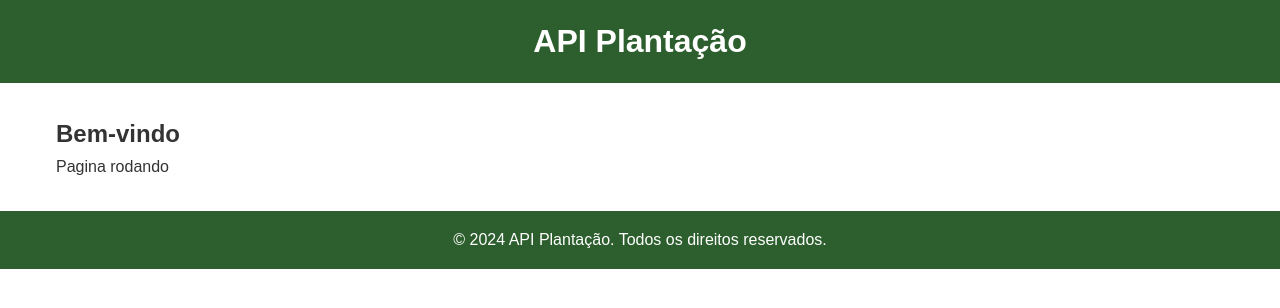
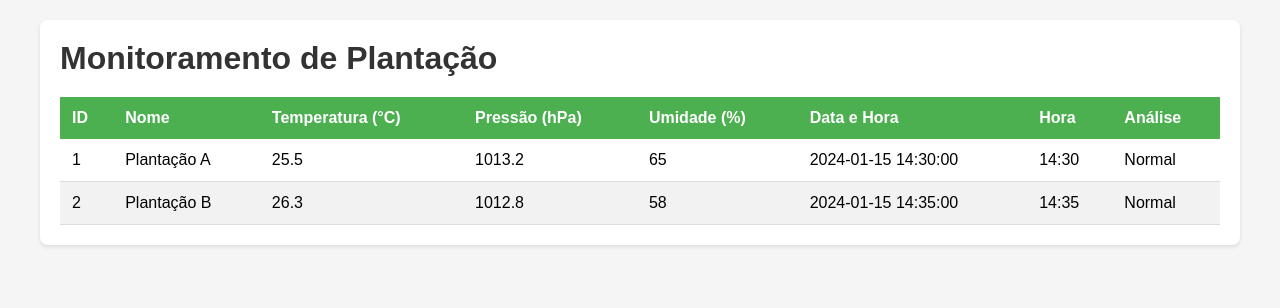
Before and after one commit to luccacldavila/API_LD_Planta-o, a Flask app: template API_Plantacao/templates/paginahome.html in a window 1280 px wide. Shown: the top 308 px of the page. Run offline with Flask 3, Linux system fonts and the light colour scheme; the template is opened without the code that fills it, so the values that code supplies are empty.

Commit message:
Página Html
Gerando página da aplicação

```diff
--- a/API_Plantacao/Modulos/Module.py
+++ b/API_Plantacao/Modulos/Module.py
@@ -0,0 +1,6 @@
+def recebervaloresexternos():
+    # Lógica para receber valores externos
+    pass
+def processarvaloresexternos():
+    # Lógica para processar os valores externos recebidos
+    pass
--- /dev/null
+++ b/API_Plantacao/Modulos/Rotas/service_routes.py
@@ -0,0 +1,3 @@
+def validar_rota(rotas):
+    if not rotas:
+        return False
--- a/API_Plantacao/Servicos/Services.py
+++ b/API_Plantacao/Servicos/Services.py
@@ -1,7 +1,3 @@
-temperatura = 0.0
-umidade = 0.0
-pressão = 0.0
-
 def atualizar_sensores(temp, umid, press):
     global temperatura, umidade, pressão
     temperatura = temp
--- /dev/null
+++ b/API_Plantacao/main.py
@@ -0,0 +1,4 @@
+import FlaskRoute as fr
+from Modulos.Rotas.service_routes import validar_rota
+from Servicos.Services import atualizar_sensores, validar_sensores, diganosticar_sensores
+from flask import Flask
--- a/API_Plantacao/templates/paginahome.html
+++ b/API_Plantacao/templates/paginahome.html
@@ -1,9 +1,9 @@
 <!DOCTYPE html>
-<html lang="en">
+<html lang="pt-BR">
 <head>
     <meta charset="UTF-8">
     <meta name="viewport" content="width=device-width, initial-scale=1.0">
-    <title>API Plantação</title>
+    <title>Plantação - Análise de Dados</title>
     <style>
         * {
             margin: 0;
@@ -13,44 +13,91 @@
 
         body {
             font-family: Arial, sans-serif;
-            line-height: 1.6;
-            color: #333;
+            background-color: #f5f5f5;
+            padding: 20px;
         }
 
-        header {
-            background-color: #2c5f2d;
-            color: white;
-            padding: 1rem;
-            text-align: center;
+        .container {
+            max-width: 1200px;
+            margin: 0 auto;
+            background-color: white;
+            padding: 20px;
+            border-radius: 8px;
+            box-shadow: 0 2px 4px rgba(0,0,0,0.1);
         }
 
-        main {
-            max-width: 1200px;
-            margin: 2rem auto;
-            padding: 0 1rem;
+        h1 {
+            color: #333;
+            margin-bottom: 20px;
         }
 
-        footer {
-            background-color: #2c5f2d;
+        table {
+            width: 100%;
+            border-collapse: collapse;
+        }
+
+        th {
+            background-color: #4CAF50;
             color: white;
-            text-align: center;
-            padding: 1rem;
-            margin-top: 2rem;
+            padding: 12px;
+            text-align: left;
+            font-weight: bold;
+        }
+
+        td {
+            padding: 12px;
+            border-bottom: 1px solid #ddd;
+        }
+
+        tr:hover {
+            background-color: #f9f9f9;
+        }
+
+        tr:nth-child(even) {
+            background-color: #f2f2f2;
         }
     </style>
 </head>
 <body>
-    <header>
-        <h1>API Plantação</h1>
-    </header>
+    <div class="container">
+        <h1>Monitoramento de Plantação</h1>
 
-    <main>
-        <h2>Bem-vindo</h2>
-        <p>Pagina rodando</p>
-    </main>
-
-    <footer>
-        <p>&copy; 2024 API Plantação. Todos os direitos reservados.</p>
-    </footer>
+        <table>
+            <thead>
+                <tr>
+                    <th>ID</th>
+                    <th>Nome</th>
+                    <th>Temperatura (°C)</th>
+                    <th>Pressão (hPa)</th>
+                    <th>Umidade (%)</th>
+                    <th>Data e Hora</th>
+                    <th>Hora</th>
+                    <th>Análise</th>
+                </tr>
+            </thead>
+            <tbody>
+                <tr>
+                    <td>1</td>
+                    <td>Plantação A</td>
+                    <td>25.5</td>
+                    <td>1013.2</td>
+                    <td>65</td>
+                    <td>2024-01-15 14:30:00</td>
+                    <td>14:30</td>
+                    <td>Normal</td>
+                </tr>
+                <tr>
+                    <td>2</td>
+                    <td>Plantação B</td>
+                    <td>26.3</td>
+                    <td>1012.8</td>
+                    <td>58</td>
+                    <td>2024-01-15 14:35:00</td>
+                    <td>14:35</td>
+                    <td>Normal</td>
+                </tr>
+            </tbody>
+        </table>
+    </div>
 </body>
 </html>
```
